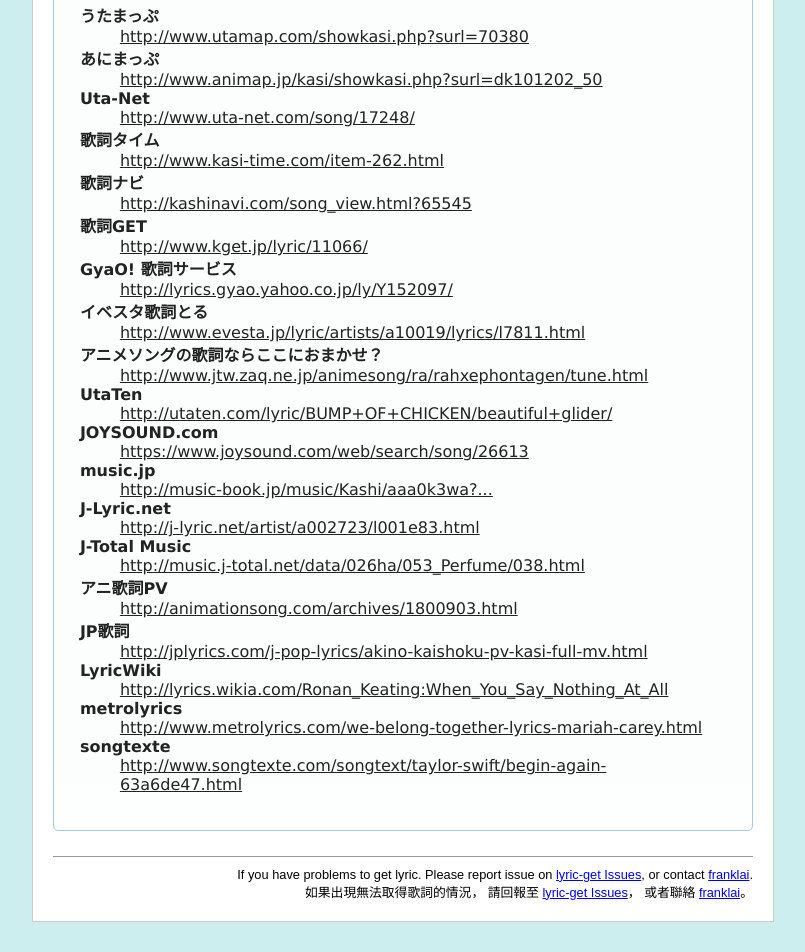
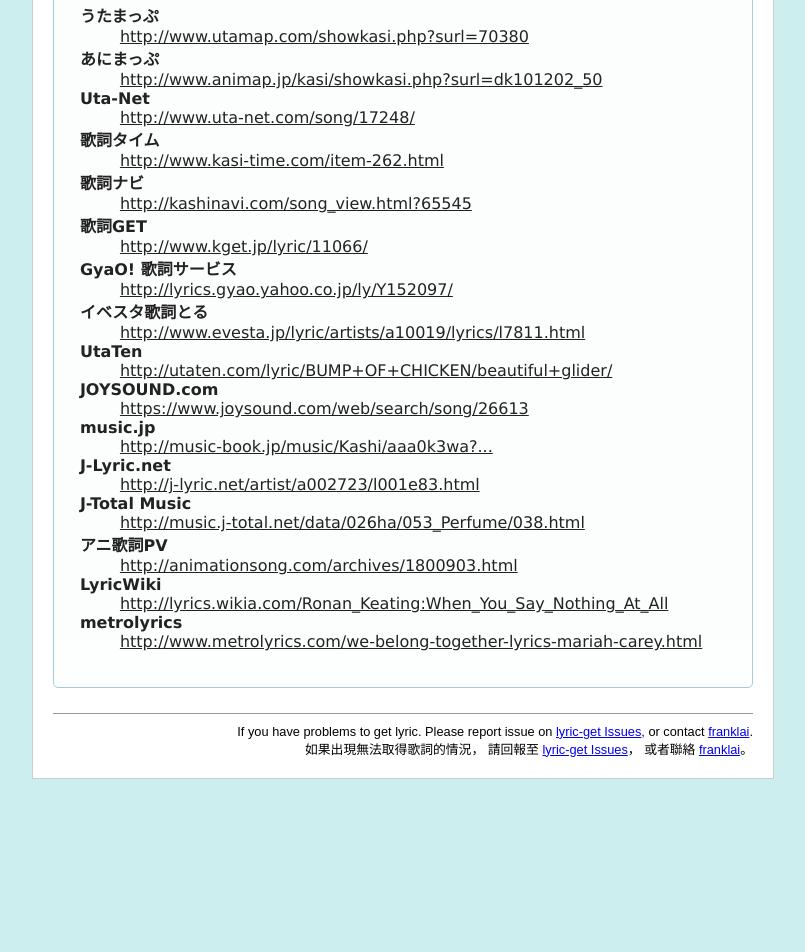
Before and after one commit to franklai/lyric-get-js, a website: page public/index.html in a window 1280 px wide. Shown: the part 331-1283 px from the top of the page, without its empty margins (237-1042 px from the left). After the commit the page ends 1140 px from the top, so only its background shows below. Drawn offline with Linux system fonts and the light colour scheme.

Commit message:
update html page

```diff
--- a/public/index.html
+++ b/public/index.html
@@ -63,8 +63,6 @@
 			<dd><a href="http://lyrics.gyao.yahoo.co.jp/ly/Y152097/" target="_blank">http://lyrics.gyao.yahoo.co.jp/ly/Y152097/</a></dd>
 			<dt>イベスタ歌詞とる</dt>
 			<dd><a href="http://www.evesta.jp/lyric/artists/a10019/lyrics/l7811.html" target="_blank">http://www.evesta.jp/lyric/artists/a10019/lyrics/l7811.html</a></dd>
-			<dt>アニメソングの歌詞ならここにおまかせ？</dt>
-			<dd><a href="http://www.jtw.zaq.ne.jp/animesong/ra/rahxephontagen/tune.html" target="_blank">http://www.jtw.zaq.ne.jp/animesong/ra/rahxephontagen/tune.html</a></dd>
 			<dt>UtaTen</dt>
 			<dd><a href="http://utaten.com/lyric/BUMP+OF+CHICKEN/beautiful+glider/" target="_blank">http://utaten.com/lyric/BUMP+OF+CHICKEN/beautiful+glider/</a></dd>
 			<dt>JOYSOUND.com</dt>
@@ -77,14 +75,10 @@
 			<dd><a href="http://music.j-total.net/data/026ha/053_Perfume/038.html" target="_blank">http://music.j-total.net/data/026ha/053_Perfume/038.html</a></dd>
 			<dt>アニ歌詞PV</dt>
 			<dd><a href="http://animationsong.com/archives/1800903.html" target="_blank">http://animationsong.com/archives/1800903.html</a></dd>
-			<dt>JP歌詞</dt>
-			<dd><a href="http://jplyrics.com/j-pop-lyrics/akino-kaishoku-pv-kasi-full-mv.html" target="_blank">http://jplyrics.com/j-pop-lyrics/akino-kaishoku-pv-kasi-full-mv.html</a></dd>
 			<dt>LyricWiki</dt>
 			<dd><a href="http://lyrics.wikia.com/Ronan_Keating:When_You_Say_Nothing_At_All" target="_blank">http://lyrics.wikia.com/Ronan_Keating:When_You_Say_Nothing_At_All</a></dd>
 			<dt>metrolyrics</dt>
 			<dd><a href="http://www.metrolyrics.com/we-belong-together-lyrics-mariah-carey.html" target="_blank">http://www.metrolyrics.com/we-belong-together-lyrics-mariah-carey.html</a></dd>
-			<dt>songtexte</dt>
-			<dd><a href="http://www.songtexte.com/songtext/taylor-swift/begin-again-63a6de47.html" target="_blank">http://www.songtexte.com/songtext/taylor-swift/begin-again-63a6de47.html</a></dd>
 		</dl>
 		</div>
 
@@ -98,17 +92,14 @@
 				<li><a href="http://lyrics.gyao.yahoo.co.jp/" target="_blank">GyaO! 歌詞サービス</a></li>
 				<li><a href="http://www.kasi-time.com/" target="_blank">歌詞タイム</a></li>
 				<li><a href="http://www.evesta.jp/lyric/" target="_blank">イベスタ歌詞とる</a></li>
-				<li><a href="http://www.jtw.zaq.ne.jp/animesong/" target="_blank">アニメソングの歌詞ならここにおまかせ？</a></li>
 				<li><a href="http://utaten.com/" target="_blank">UtaTen</a></li>
 				<li><a href="http://www.joysound.com/" target="_blank">JOYSOUND.com</a></li>
 				<li><a href="http://music-book.jp/music/" target="_blank">music.jp</a></li>
 				<li><a href="http://j-lyric.net/" target="_blank">J-Lyric.net</a></li>
+				<li><a href="http://music.j-total.net/" target="_blank">J-Total Music</a></li>
 				<li><a href="http://animationsong.com/" target="_blank">アニ歌詞PV</a></li>
-				<li><a href="http://jplyrics.com/" target="_blank">JP歌詞</a></li>
-				<li><a href="http://music.j-total.net/" target="_blank">J-Total Music</a></li>
 				<li><a href="http://lyrics.wikia.com/" target="_blank">LyricWiki</a></li>
 				<li><a href="http://www.metrolyrics.com/" target="_blank">metrolyrics</a></li>
-				<li><a href="http://www.songtexte.com/" target="_blank">songtexte</a></li>
 			</ul>
 		</div>
 
@@ -126,6 +117,7 @@
 
 		<div id="changelog" class="ui-tabs-hide">
 		<ul>
+			<li>[2017 05-07] Node.js version on azure</li>
 			<li>[2016 05-14]
 				<ol>
 					<li>Remove kashisearch, since its service is closed</li>
```
